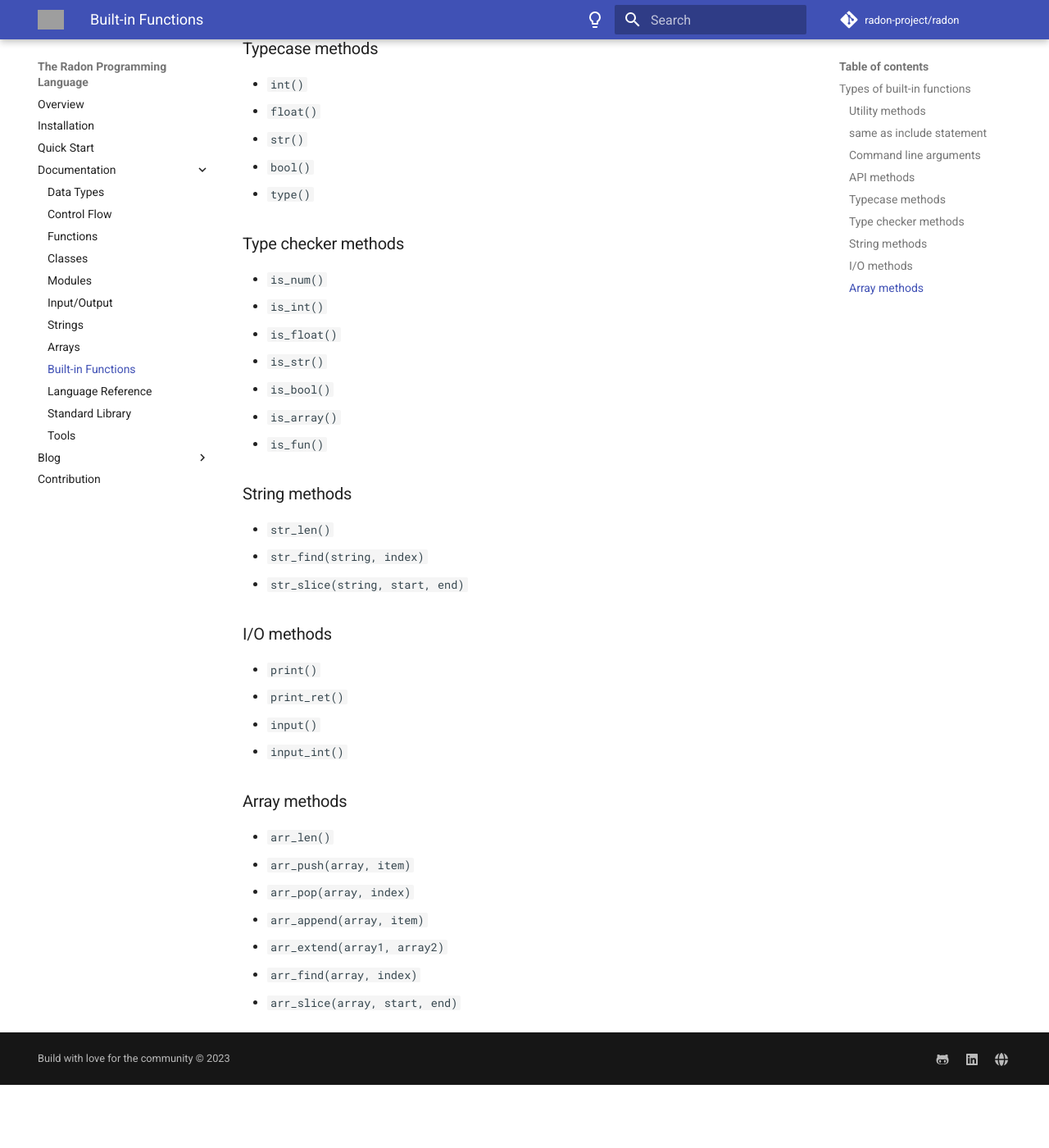
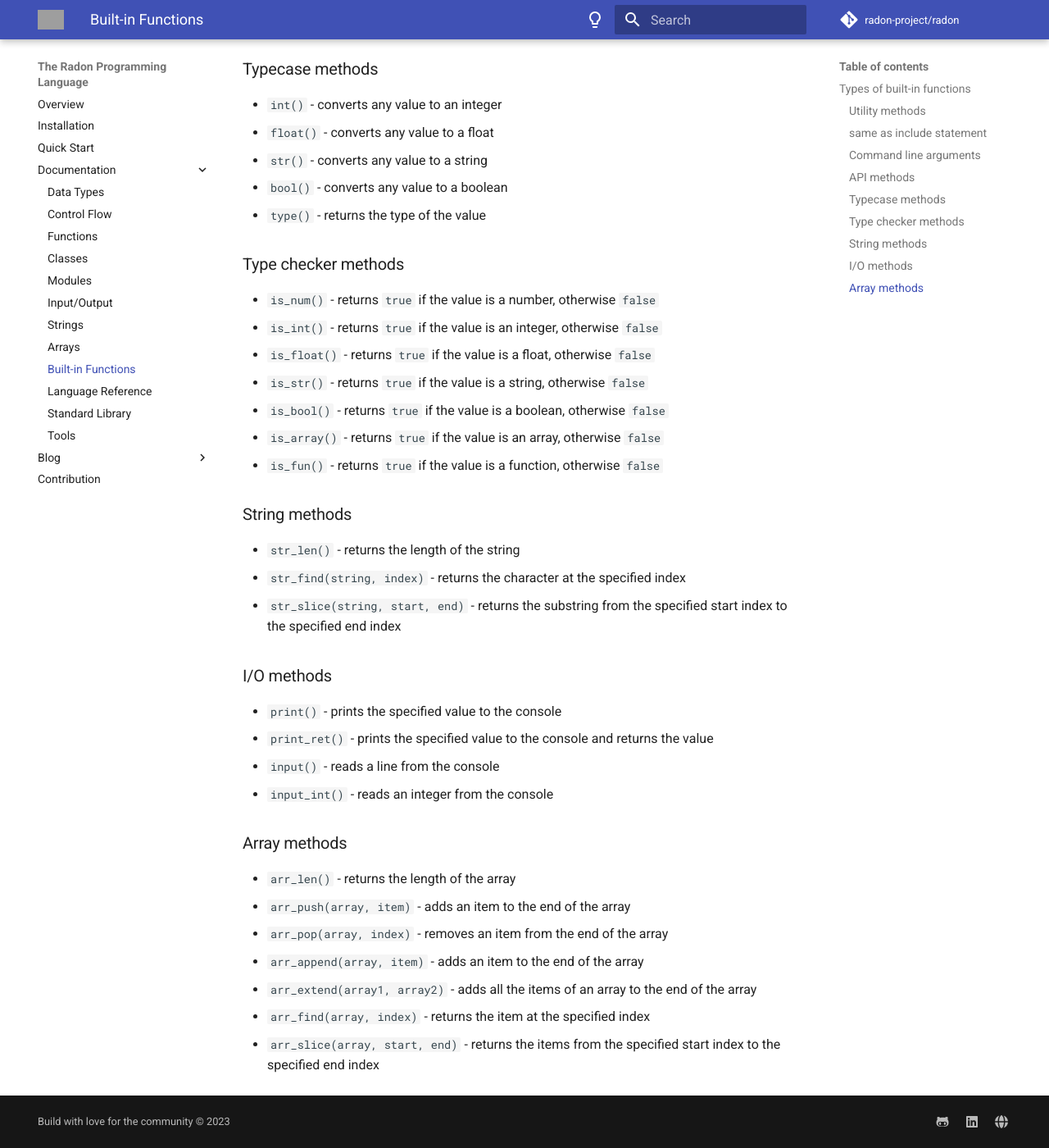
Before and after one commit to radon-project/docs, an MkDocs documentation site: the page built from docs/built-in-functions.md, in a window 1280 px wide and 1400 px high, scrolled down 838 px. Shown: the whole window at 82% size. Built offline with MkDocs 1.6.1 and Material for MkDocs 9.7.7, drawn with Linux system fonts in a browser that asks for light colours; comment, search, counter and statistics services are not loaded; before the commit the page ends 2161 px from its top, so only the background shows below that; some of the changed text lies outside the part shown; grey boxes are pictures that could not be loaded.

Commit message:
fix: added missing pages and updated more deep.

```diff
--- a/docs/built-in-functions.md
+++ b/docs/built-in-functions.md
@@ -6,59 +6,59 @@ Built-in functions are the functions that are built into the language. They are
 
 ### Utility methods
 
-- `cls()`
-- `clear()`
-- `exit()`
+- `cls()` - clears the screen
+- `clear()` - clears the screen
+- `exit()` - exits the program
 
 ### same as include statement
 
-- `require()`
+- `require()` - same as include statement to include a file or library in the current program
 
 ### Command line arguments
 
-- `sys_args()`
+- `sys_args()` - returns the command line arguments
 
 ### API methods
 
-- `pyapi(string)`
+- `pyapi(string)` - A high-level Python API for Radon. It is used to call Python functions from Radon. (Development)
 
 ### Typecase methods
 
-- `int()`
-- `float()`
-- `str()`
-- `bool()`
-- `type()`
+- `int()` - converts any value to an integer
+- `float()` - converts any value to a float
+- `str()` - converts any value to a string
+- `bool()` - converts any value to a boolean
+- `type()` - returns the type of the value
 
 ### Type checker methods
 
-- `is_num()`
-- `is_int()`
-- `is_float()`
-- `is_str()`
-- `is_bool()`
-- `is_array()`
-- `is_fun()`
+- `is_num()` - returns `true` if the value is a number, otherwise `false`
+- `is_int()` - returns `true` if the value is an integer, otherwise `false`
+- `is_float()` - returns `true` if the value is a float, otherwise `false`
+- `is_str()` - returns `true` if the value is a string, otherwise `false`
+- `is_bool()` - returns `true` if the value is a boolean, otherwise `false`
+- `is_array()` - returns `true` if the value is an array, otherwise `false`
+- `is_fun()` - returns `true` if the value is a function, otherwise `false`
 
 ### String methods
 
-- `str_len()`
-- `str_find(string, index)`
-- `str_slice(string, start, end)`
+- `str_len()` - returns the length of the string
+- `str_find(string, index)` - returns the character at the specified index
+- `str_slice(string, start, end)` - returns the substring from the specified start index to the specified end index
 
 ### I/O methods
 
-- `print()`
-- `print_ret()`
-- `input()`
-- `input_int()`
+- `print()` - prints the specified value to the console
+- `print_ret()` - prints the specified value to the console and returns the value
+- `input()` - reads a line from the console
+- `input_int()` - reads an integer from the console
 
 ### Array methods
 
-- `arr_len()`
-- `arr_push(array, item)`
-- `arr_pop(array, index)`
-- `arr_append(array, item)`
-- `arr_extend(array1, array2)`
-- `arr_find(array, index)`
-- `arr_slice(array, start, end)`
+- `arr_len()` - returns the length of the array
+- `arr_push(array, item)` - adds an item to the end of the array
+- `arr_pop(array, index)` - removes an item from the end of the array
+- `arr_append(array, item)` - adds an item to the end of the array
+- `arr_extend(array1, array2)` - adds all the items of an array to the end of the array
+- `arr_find(array, index)` - returns the item at the specified index
+- `arr_slice(array, start, end)` - returns the items from the specified start index to the specified end index
```
Also changed, not shown: docs/arrays.md (added, +85 -0 lines), docs/language-reference.md (added, +7 -0 lines), docs/modules.md (+20 -0 lines), docs/standard-library.md (+16 -0 lines), docs/strings.md (added, +52 -0 lines), docs/tools.md (added, +1 -0 lines).
